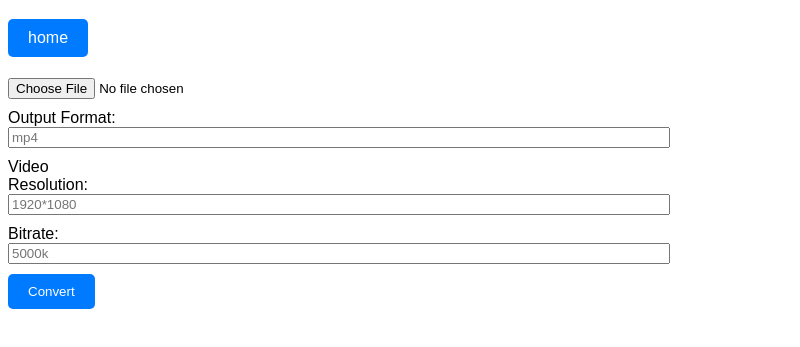
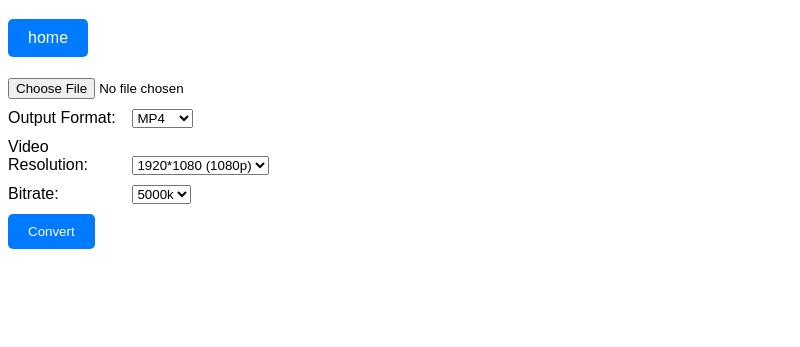
Before and after one commit to kety-folf/FFMPEG-tools, an Electron app: page src/convert.html in a window 800 px wide. Shown: the part 61-408 px from the top of the page. Drawn offline with Linux system fonts and the light colour scheme; no server answers.

Commit message:
modified:   src/convert.html

```diff
--- a/src/convert.html
+++ b/src/convert.html
@@ -11,15 +11,29 @@
     <input type="file" id="fileInput">
     <div>
         <label for="outputFormat">Output Format:</label>
-        <input type="text" id="outputFormat" placeholder="mp4">
+        <select id="outputFormat">
+            <option value="mp4">MP4</option>
+            <option value="avi">AVI</option>
+            <option value="mov">MOV</option>
+            <option value="webm">WebM</option>
+        </select>
     </div>
     <div>
         <label for="videoResolution">Video Resolution:</label>
-        <input type="text" id="videoResolution" placeholder="1920*1080">
+        <select id="videoResolution">
+            <option value="1920*1080">1920*1080 (1080p)</option>
+            <option value="1280*720">1280*720 (720p)</option>
+            <option value="854*480">854*480 (480p)</option>
+            <option value="3840*2160">3840*2160 (4K)</option>
+        </select>
     </div>
     <div>
         <label for="bitrate">Bitrate:</label>
-        <input type="text" id="bitrate" placeholder="5000k">
+        <select id="bitrate">
+            <option value="5000k">5000k</option>
+            <option value="3000k">3000k</option>
+            <!-- Add more options as needed -->
+        </select>
     </div>
     <button id="convertButton">Convert</button>
     <div id="feedback"></div>
```
